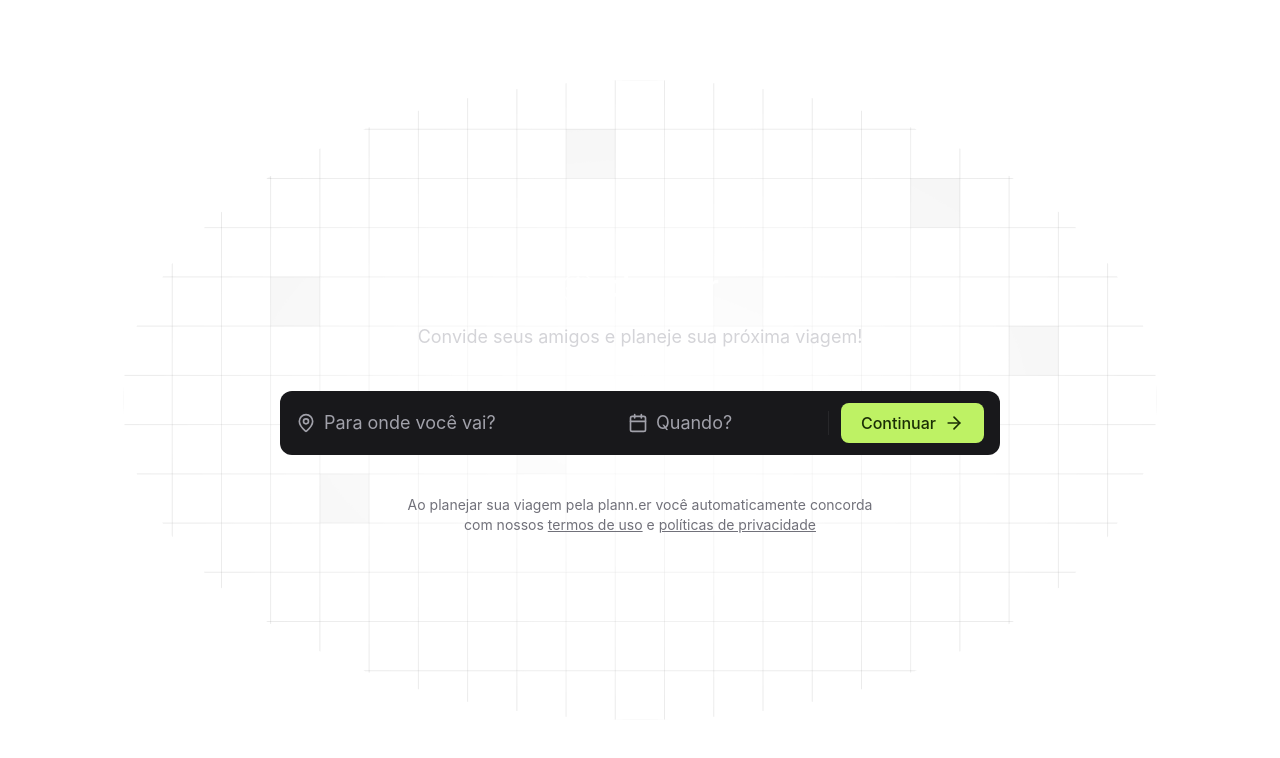
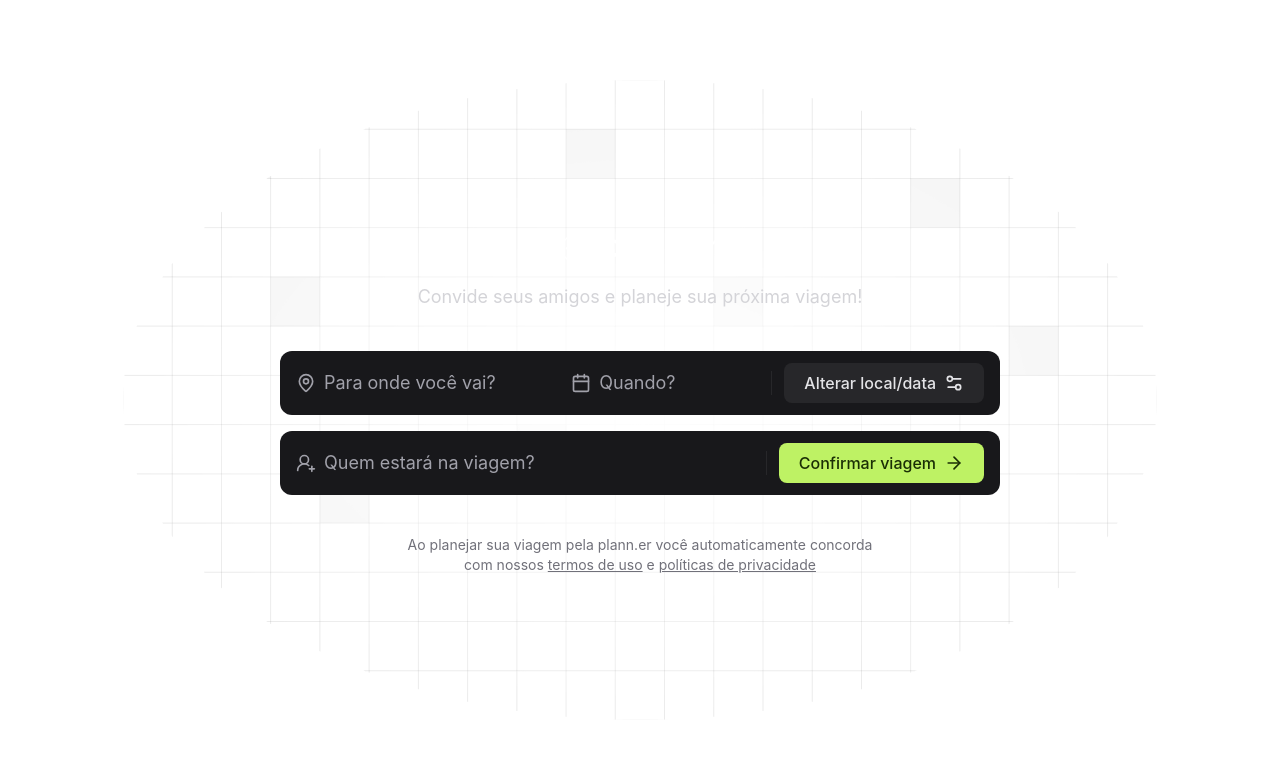
Before and after one commit to fernandadiasm/travelPlanner, a React app in the folder frontend/: page / in a window 1280 px wide. Both pictures are taken after a click on the button "Continuar". Shown: the top 758 px of the page. Built offline with nearby package versions, Linux system fonts and the light colour scheme; the HTML template or start-up script is replaced by a standard one.

Commit message:
Add: guests input and modal functionality

```diff
--- a/frontend/src/app.tsx
+++ b/frontend/src/app.tsx
@@ -1,7 +1,27 @@
-import { MapPin, Calendar, ArrowRight } from 'lucide-react'
+import { MapPin, Calendar, ArrowRight, UserRoundPlus, Settings2, X, } from 'lucide-react'
+import { useState } from 'react'
 
 
 export function App() {
+
+  const [isGuestsInputOpen, setIsguestsInputOpen] = useState(false)
+  const [isGuestsModalOpen, setIsguestsModalOpen] = useState(false)
+
+  function openGuestsInputOpen() {
+    setIsguestsInputOpen(true)
+  }
+
+  function closeGuestsInput() {
+    setIsguestsInputOpen(false)
+  }
+
+  function openGuestsModal() {
+    setIsguestsModalOpen(true)
+  }
+
+  function closeGuestsModal() {
+    setIsguestsModalOpen(false)
+  }
 
   return (
     <div className="h-screen flex items-center justify-center bg-pattern bg-no-repeat bg-center">
@@ -12,28 +32,68 @@ export function App() {
           <p className="text-zinc-300 text-lg">Convide seus amigos e planeje sua próxima viagem!</p>
         </div>
 
+        <div className="space-y-4">
           <div className="h-16 bg-zinc-900 px-4 rounded-xl flex items-center shadow-shape gap-3">
             <div className="flex items-center gap-2 flex-1">
               <MapPin className="size-5 text-zinc-400" />
-            <input type="text" placeholder="Para onde você vai?" className="bg-transparent text-lg placeholder-zinc-400 outline-none flex-1" />
+              <input disabled={isGuestsInputOpen} type="text" placeholder="Para onde você vai?" className="bg-transparent text-lg placeholder-zinc-400 outline-none flex-1" />
             </div>
 
             <div className="flex items-center gap-2">
               <Calendar className="size-5 text-zinc-400" />
-            <input type="text" placeholder="Quando?" className="bg-transparent text-lg placeholder-zinc-400 w-40 outline-none" />
+              <input disabled={isGuestsInputOpen} type="text" placeholder="Quando?" className="bg-transparent text-lg placeholder-zinc-400 w-40 outline-none" />
             </div>
 
             <div className="w-px h-6 bg-zinc-800" />
 
-          <button className="bg-lime-300 text-lime-950 rounded-lg px-5 py-2 font-medium flex items-center gap-2 hover:bg-lime-400">
+            {isGuestsInputOpen ? (
+              <button onClick={closeGuestsInput} className="bg-zinc-800 text-zinc-200 rounded-lg px-5 py-2 font-medium flex items-center gap-2 hover:bg-zinc-700">
+                Alterar local/data
+                <Settings2 className="size-5" />
+              </button>
+            ) : (
+              <button onClick={openGuestsInputOpen} className="bg-lime-300 text-lime-950 rounded-lg px-5 py-2 font-medium flex items-center gap-2 hover:bg-lime-400">
                 Continuar
                 <ArrowRight className="size-5" />
               </button>
+            )}
           </div>
+
+          {isGuestsInputOpen && (
+            <div className="h-16 bg-zinc-900 px-4 rounded-xl flex items-center shadow-shape gap-3">
+              <button type="button" onClick={openGuestsModal} className="flex items-center gap-2 flex-1">
+                <UserRoundPlus className="size-5 text-zinc-400" />
+                <span className="text-lg text-zinc-400 flex-1 text-left">Quem estará na viagem?</span>
+              </button>
+
+              <div className="w-px h-6 bg-zinc-800" />
+
+              <button className="bg-lime-300 text-lime-950 rounded-lg px-5 py-2 font-medium flex items-center gap-2 hover:bg-lime-400">
+                Confirmar viagem
+                <ArrowRight className="size-5" />
+              </button>
+            </div>
+          )}
+        </div>
+
 
         <p className="text-sm text-zinc-500">Ao planejar sua viagem pela plann.er você automaticamente concorda <br />
           com nossos <a className="text-zinc-500 underline" href="#">termos de uso</a> e <a className="text-zinc-500 underline" href="#">políticas de privacidade</a></p>
       </div>
+
+{isGuestsModalOpen && (
+  <div className="fixed inset-0 bg-black/60 flex items-center justify-center">
+    <div className="w-[640px] rounded-xl py-5 px-6 shadow-shape bg-zinc-900">
+      <div className="flex item-center justify-between">
+      <h2>Selecionar convidados</h2>
+      <button type="button" onClick={closeGuestsModal}>
+        <X className="size-5 text-zinc-400"/>
+        </button>
+      </div>
+    </div>
+  </div>
+)}
+
     </div>
   )
 }
```
Lines whose indentation alone changed are shown as unchanged.
